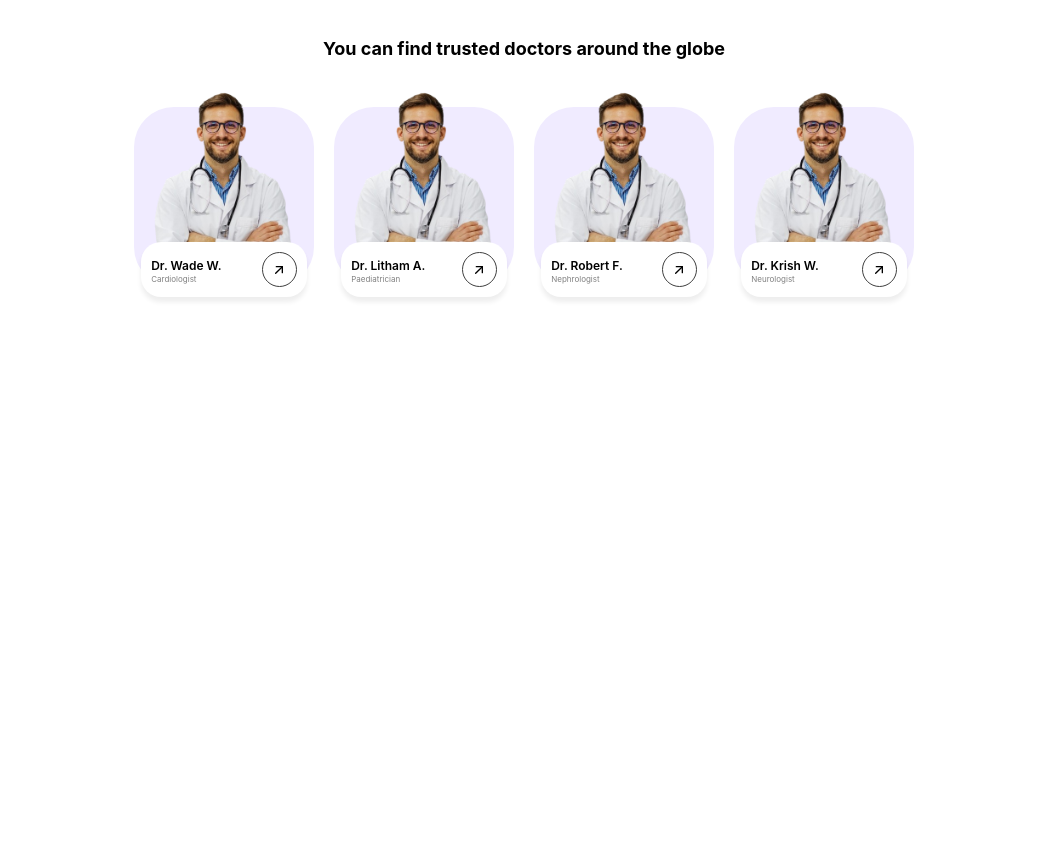
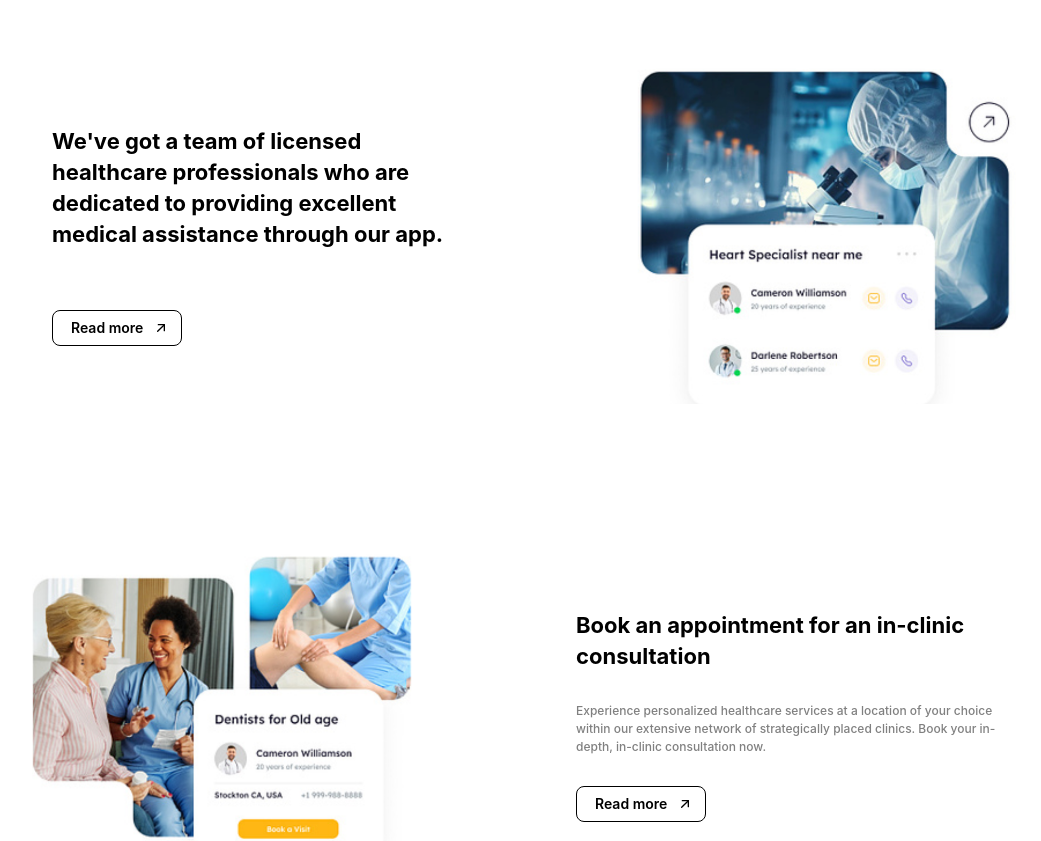
Before and after one commit to kshivam99/medicare-css, a React (Create React App) app: page / in a window 1280 px wide. Shown: the part 860-1701 px from the top of the page, without its empty margins (116-1157 px from the left). Before the commit the page ends 1177 px from the top, so only its background shows below. Built offline with nearby package versions, Linux system fonts and the light colour scheme.

Commit message:
feat: section

```diff
--- /dev/null
+++ b/src/components/Section/Section.module.css
@@ -0,0 +1,14 @@
+.content {
+  height: 440px;
+  width: 380px;
+}
+
+.container {
+  max-width: 1024px;
+  width: 100vw;
+  padding: 20px;
+}
+
+.info {
+  padding: 20px;
+}
--- /dev/null
+++ b/src/components/Section/Section.tsx
@@ -0,0 +1,46 @@
+import React from "react";
+import { Flex, Title, Text, Button } from "@mantine/core";
+import classes from "./Section.module.css";
+import { IconArrowUpRight } from "@tabler/icons-react";
+
+interface SectionProps {
+  left?: boolean;
+  heading: string;
+  subHeading?: string;
+  children: JSX.Element;
+}
+
+function Section({ left, heading, subHeading, children }: SectionProps) {
+  return (
+    <Flex
+      className={classes.container}
+      direction={left ? "row" : "row-reverse"}
+      justify="space-between"
+    >
+      <Flex
+        direction={"column"}
+        w={460}
+        justify="center"
+        className={classes.info}
+      >
+        <Title order={3}>{heading}</Title>
+        <Flex mt={30}>
+        <Text fw={500} c={"grey"} size='12px' lh={1.5}>{subHeading}</Text>
+        </Flex>
+        <Flex w={180} mt={30}>
+          <Button
+            rightSection={<IconArrowUpRight size={'16px'} />}
+            variant={"outline"}
+            color={"black"}
+            radius='md'
+          >
+            Read more
+          </Button>
+        </Flex>
+      </Flex>
+      {children && <Flex className={classes.content}>{children}</Flex>}
+    </Flex>
+  );
+}
+
+export default Section;
--- a/src/data/index.ts
+++ b/src/data/index.ts
@@ -69,3 +69,13 @@ export const doctors = [
     domain: 'Neurologist'
   }
 ]
+
+export const sections = [
+  {
+    heading: "We've got a team of licensed healthcare professionals who are dedicated to providing excellent medical assistance through our app."
+  },
+  {
+    heading: "Book an appointment for an in-clinic consultation",
+    subHeading: "Experience personalized healthcare services at a location of your choice within our extensive network of strategically placed clinics. Book your in-depth, in-clinic consultation now."
+  }
+]
--- a/src/pages/Home.tsx
+++ b/src/pages/Home.tsx
@@ -1,12 +1,26 @@
-import { Flex } from "@mantine/core";
 import React from "react";
+import { Box, Flex, Image } from "@mantine/core";
 import Catalogue from "../components/Catalogue/Catalogue";
 import Hero from "../components/Hero/Hero";
+import Section from "../components/Section/Section";
+import { sections } from "../data";
+import Section1 from "../assets/images/section1.png";
+import Section2 from "../assets/images/section2.png";
 
 const Home: React.FC = () => {
   return (
     <Flex direction={"column"} align="center">
       <Hero />
+      <Section left={true} heading={sections[0].heading}>
+        <Image src={Section1} fit='contain'/>
+      </Section>
+      <Section
+        left={false}
+        heading={sections[1].heading}
+        subHeading={sections[1].subHeading}
+      >
+        <Image src={Section2} fit='contain' />
+      </Section>
       <Catalogue />
     </Flex>
   );
```
Also changed, not shown: src/assets/images/section1.png (added), src/assets/images/section2.png (added).
